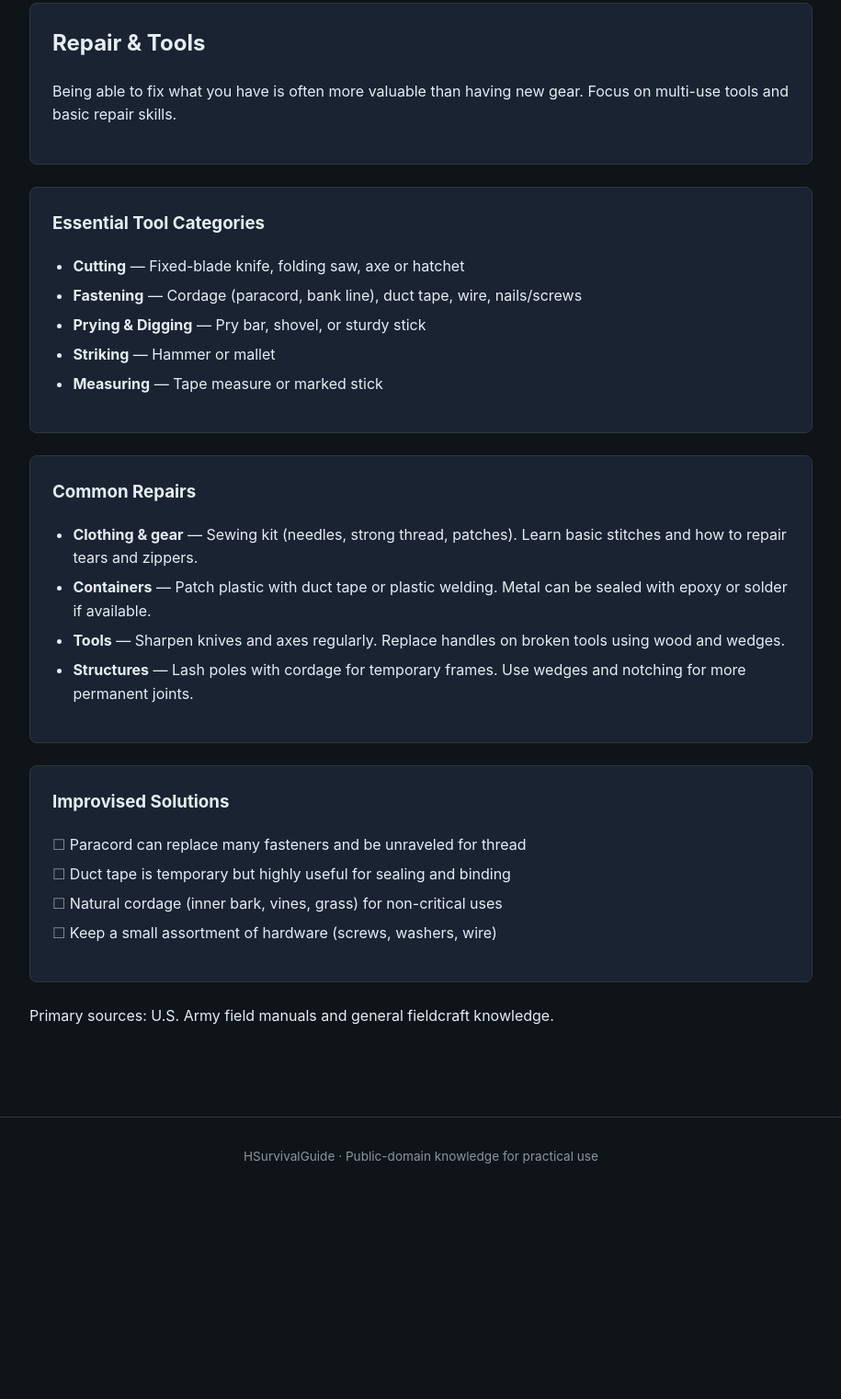
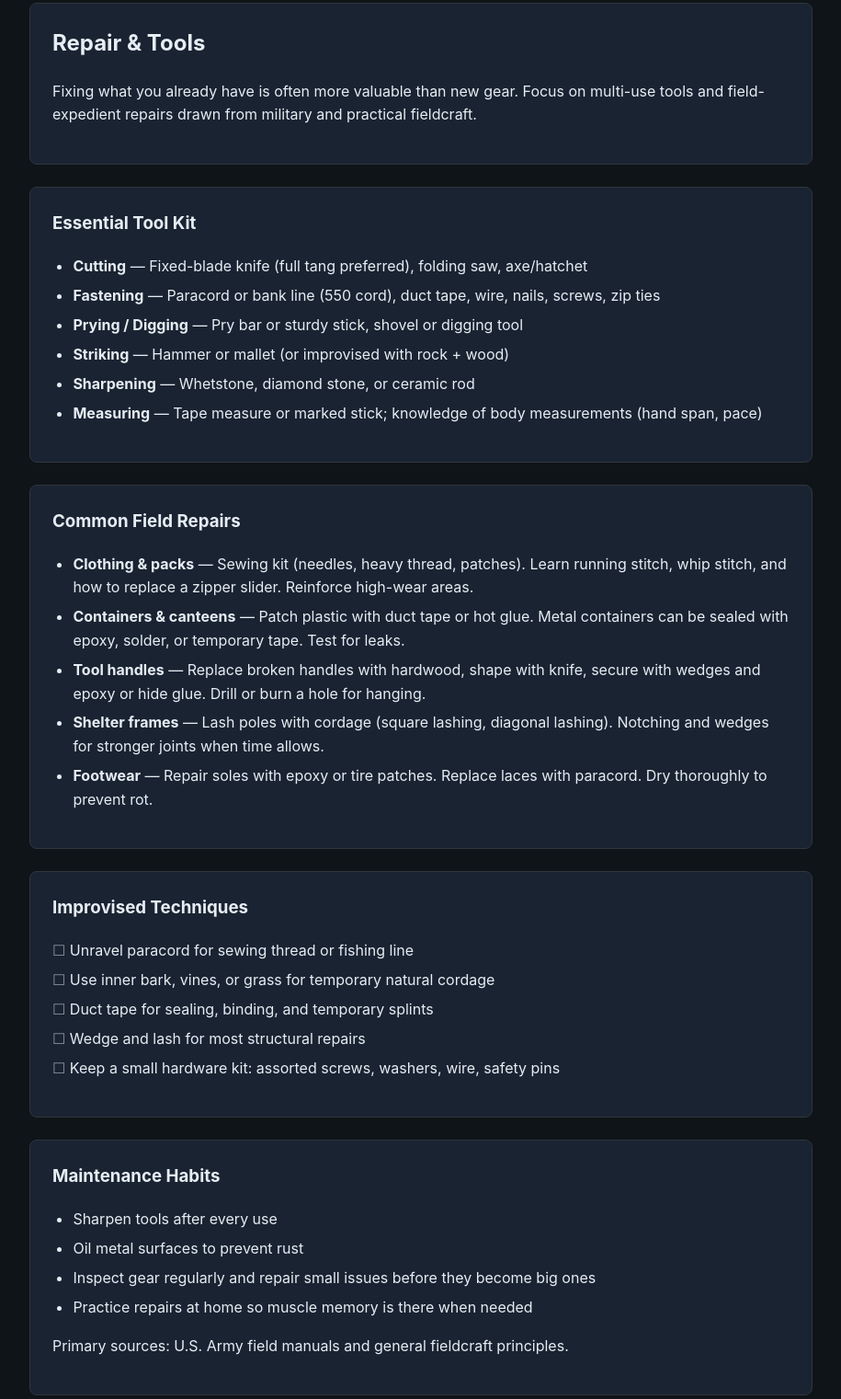
Before and after one commit to TooHazey/HSurvivalGuide, a plain HTML site: page repair.html in a window 1280 px wide. Shown: the part 131-1652 px from the top of the page at 92% size, without its empty margins (182-1097 px from the left). Before the commit the page ends 1432 px from the top, so only its background shows below. Drawn offline with Linux system fonts and the light colour scheme.

Commit message:
Expand repair page with more practical techniques

```diff
--- a/repair.html
+++ b/repair.html
@@ -20,6 +20,7 @@
       <a href="repair.html" class="active">Repair</a>
       <a href="trades.html">Trades</a>
       <a href="navigation.html">Navigation</a>
+      <a href="maps.html">Maps</a>
       <a href="hygiene.html">Hygiene</a>
       <a href="resources.html">Resources</a>
     </nav>
@@ -28,41 +29,53 @@
   <div class="container">
     <div class="card">
       <h2>Repair & Tools</h2>
-      <p>Being able to fix what you have is often more valuable than having new gear. Focus on multi-use tools and basic repair skills.</p>
+      <p>Fixing what you already have is often more valuable than new gear. Focus on multi-use tools and field-expedient repairs drawn from military and practical fieldcraft.</p>
     </div>
 
     <div class="card">
-      <h3>Essential Tool Categories</h3>
+      <h3>Essential Tool Kit</h3>
       <ul>
-        <li><strong>Cutting</strong> — Fixed-blade knife, folding saw, axe or hatchet</li>
-        <li><strong>Fastening</strong> — Cordage (paracord, bank line), duct tape, wire, nails/screws</li>
-        <li><strong>Prying & Digging</strong> — Pry bar, shovel, or sturdy stick</li>
-        <li><strong>Striking</strong> — Hammer or mallet</li>
-        <li><strong>Measuring</strong> — Tape measure or marked stick</li>
+        <li><strong>Cutting</strong> — Fixed-blade knife (full tang preferred), folding saw, axe/hatchet</li>
+        <li><strong>Fastening</strong> — Paracord or bank line (550 cord), duct tape, wire, nails, screws, zip ties</li>
+        <li><strong>Prying / Digging</strong> — Pry bar or sturdy stick, shovel or digging tool</li>
+        <li><strong>Striking</strong> — Hammer or mallet (or improvised with rock + wood)</li>
+        <li><strong>Sharpening</strong> — Whetstone, diamond stone, or ceramic rod</li>
+        <li><strong>Measuring</strong> — Tape measure or marked stick; knowledge of body measurements (hand span, pace)</li>
       </ul>
     </div>
 
     <div class="card">
-      <h3>Common Repairs</h3>
+      <h3>Common Field Repairs</h3>
       <ul>
-        <li><strong>Clothing & gear</strong> — Sewing kit (needles, strong thread, patches). Learn basic stitches and how to repair tears and zippers.</li>
-        <li><strong>Containers</strong> — Patch plastic with duct tape or plastic welding. Metal can be sealed with epoxy or solder if available.</li>
-        <li><strong>Tools</strong> — Sharpen knives and axes regularly. Replace handles on broken tools using wood and wedges.</li>
-        <li><strong>Structures</strong> — Lash poles with cordage for temporary frames. Use wedges and notching for more permanent joints.</li>
+        <li><strong>Clothing & packs</strong> — Sewing kit (needles, heavy thread, patches). Learn running stitch, whip stitch, and how to replace a zipper slider. Reinforce high-wear areas.</li>
+        <li><strong>Containers & canteens</strong> — Patch plastic with duct tape or hot glue. Metal containers can be sealed with epoxy, solder, or temporary tape. Test for leaks.</li>
+        <li><strong>Tool handles</strong> — Replace broken handles with hardwood, shape with knife, secure with wedges and epoxy or hide glue. Drill or burn a hole for hanging.</li>
+        <li><strong>Shelter frames</strong> — Lash poles with cordage (square lashing, diagonal lashing). Notching and wedges for stronger joints when time allows.</li>
+        <li><strong>Footwear</strong> — Repair soles with epoxy or tire patches. Replace laces with paracord. Dry thoroughly to prevent rot.</li>
       </ul>
     </div>
 
     <div class="card">
-      <h3>Improvised Solutions</h3>
+      <h3>Improvised Techniques</h3>
       <ul class="checklist">
-        <li>Paracord can replace many fasteners and be unraveled for thread</li>
-        <li>Duct tape is temporary but highly useful for sealing and binding</li>
-        <li>Natural cordage (inner bark, vines, grass) for non-critical uses</li>
-        <li>Keep a small assortment of hardware (screws, washers, wire)</li>
+        <li>Unravel paracord for sewing thread or fishing line</li>
+        <li>Use inner bark, vines, or grass for temporary natural cordage</li>
+        <li>Duct tape for sealing, binding, and temporary splints</li>
+        <li>Wedge and lash for most structural repairs</li>
+        <li>Keep a small hardware kit: assorted screws, washers, wire, safety pins</li>
       </ul>
     </div>
 
-    <p>Primary sources: U.S. Army field manuals and general fieldcraft knowledge.</p>
+    <div class="card">
+      <h3>Maintenance Habits</h3>
+      <ul>
+        <li>Sharpen tools after every use</li>
+        <li>Oil metal surfaces to prevent rust</li>
+        <li>Inspect gear regularly and repair small issues before they become big ones</li>
+        <li>Practice repairs at home so muscle memory is there when needed</li>
+      </ul>
+      <p>Primary sources: U.S. Army field manuals and general fieldcraft principles.</p>
+    </div>
   </div>
 
   <footer>
```
